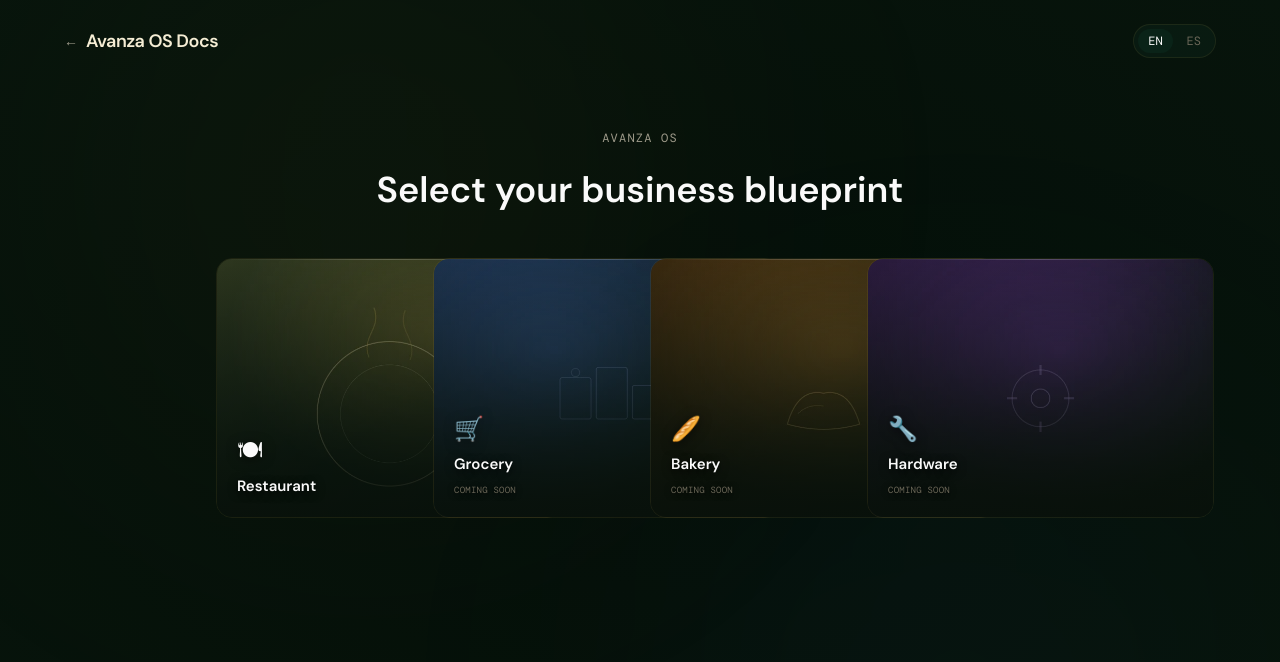
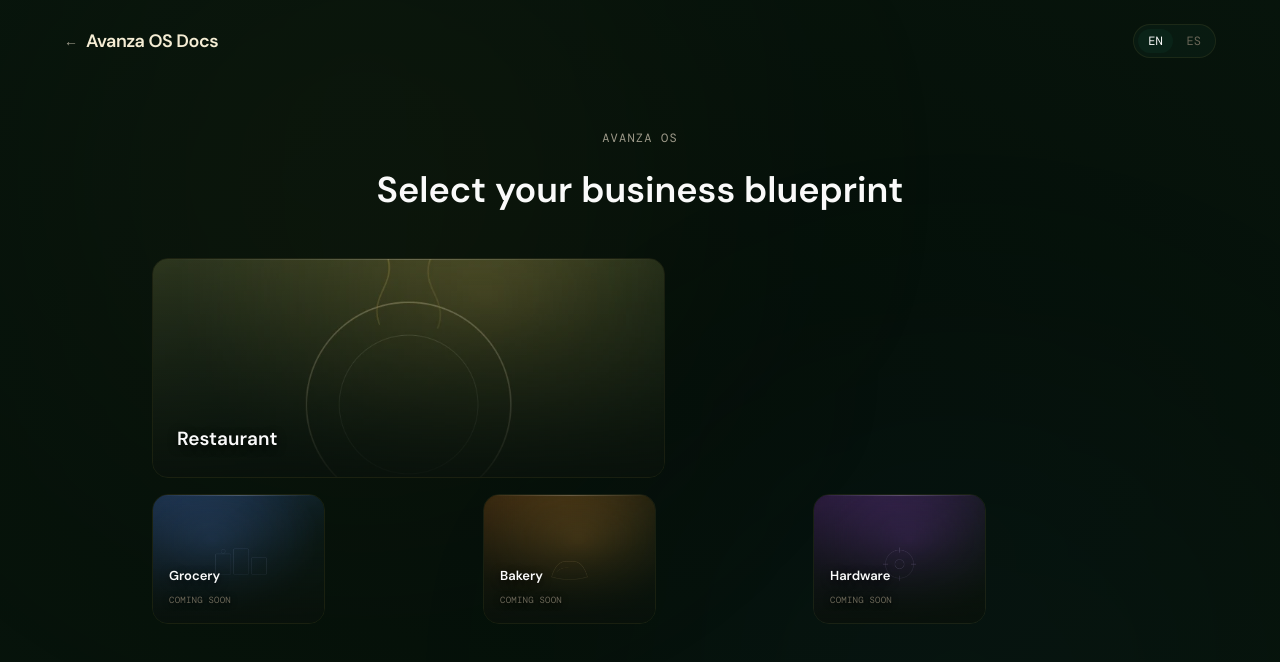
Before and after one commit to avanzatech/avanza-docs, a React (Vite) app: page /docs/1/os/pick in a window 1280 px wide. Shown: the top 662 px of the page. Built offline with nearby package versions, Linux system fonts and the light colour scheme; the HTML template or start-up script is replaced by a standard one.

Commit message:
restaurant featured full-width, coming-soon blueprints smaller, remove emoji icons

```diff
--- a/src/pages/BlueprintPicker.tsx
+++ b/src/pages/BlueprintPicker.tsx
@@ -25,11 +25,13 @@ function BlueprintCard({
   lang,
   t,
   onSelect,
+  featured = false,
 }: {
   b: (typeof blueprints)[number];
   lang: "en" | "es";
   t: (en: string, es: string) => string;
   onSelect: () => void;
+  featured?: boolean;
 }) {
   const ref = useRef<HTMLButtonElement>(null);
   const mx = useMotionValue(0.5);
@@ -57,7 +59,9 @@ function BlueprintCard({
       onMouseLeave={onMouseLeave}
       onClick={onSelect}
       style={{ rotateX, rotateY, transformPerspective: 900 }}
-      className="group relative flex aspect-[4/3] min-h-[260px] flex-col justify-end overflow-hidden rounded-2xl border border-brd text-left transition-[border-color,box-shadow] duration-300 hover:border-white/10"
+      className={`group relative flex ${
+        featured ? "aspect-[21/9] min-h-[220px]" : "aspect-[4/3] min-h-[130px]"
+      } flex-col justify-end overflow-hidden rounded-2xl border border-brd text-left transition-[border-color,box-shadow] duration-300 hover:border-white/10`}
     >
       <div
         className="absolute inset-0 -z-20 bg-cover bg-center transition-transform duration-500 ease-out group-hover:scale-[1.05]"
@@ -78,10 +82,9 @@ function BlueprintCard({
         style={{ background: "linear-gradient(90deg, transparent, rgba(255,255,255,0.2), transparent)" }}
       />
 
-      <div className="relative flex flex-col items-start gap-2 p-5">
-        <span className="text-2xl" style={{ filter: "drop-shadow(0 2px 6px rgba(0,0,0,0.6))" }}>{b.icon}</span>
+      <div className={`relative flex flex-col items-start gap-2 ${featured ? "p-6" : "p-4"}`}>
         <span
-          className="text-[15px] font-semibold text-text"
+          className={`${featured ? "text-[19px]" : "text-[13px]"} font-semibold text-text`}
           style={{ textShadow: "0 2px 10px rgba(0,0,0,0.9)" }}
         >
           {lang === "en" ? b.en : b.es}
@@ -124,23 +127,33 @@ export default function BlueprintPicker() {
         <LanguageSwitcher />
       </header>
 
-      <main className="relative z-10 mx-auto flex max-w-4xl flex-col items-center px-6 pb-24 pt-12 text-center">
+      <main className="relative z-10 mx-auto flex max-w-5xl flex-col items-center px-6 pb-24 pt-12 text-center">
         <p className="mb-6 font-mono text-xs uppercase tracking-widest text-text-muted">{t("Avanza OS", "Avanza OS")}</p>
         <h1 className="max-w-xl font-display text-3xl font-semibold leading-tight text-text md:text-4xl">
           {t("Select your business blueprint", "Selecciona tu tipo de negocio")}
         </h1>
 
-        <div className="mt-12 grid w-full grid-cols-2 gap-5 [perspective:1000px] md:grid-cols-4">
-          {blueprints.map((b, i) => (
+        <div className="mt-12 flex w-full flex-col gap-4 [perspective:1000px]">
+          <motion.div
+            initial={{ opacity: 0, y: 16 }}
+            animate={{ opacity: 1, y: 0 }}
+            transition={{ duration: 0.5, ease: [0.16, 1, 0.3, 1] }}
+          >
+            <BlueprintCard b={blueprints[0]} lang={lang} t={t} onSelect={() => select(blueprints[0])} featured />
+          </motion.div>
+
+          <div className="grid grid-cols-3 gap-4">
+            {blueprints.slice(1).map((b, i) => (
               <motion.div
                 key={b.id}
                 initial={{ opacity: 0, y: 16 }}
                 animate={{ opacity: 1, y: 0 }}
-              transition={{ duration: 0.5, delay: i * 0.07, ease: [0.16, 1, 0.3, 1] }}
+                transition={{ duration: 0.5, delay: 0.08 + i * 0.06, ease: [0.16, 1, 0.3, 1] }}
               >
                 <BlueprintCard b={b} lang={lang} t={t} onSelect={() => select(b)} />
               </motion.div>
             ))}
+          </div>
         </div>
       </main>
 
```
Lines whose indentation alone changed are shown as unchanged.
